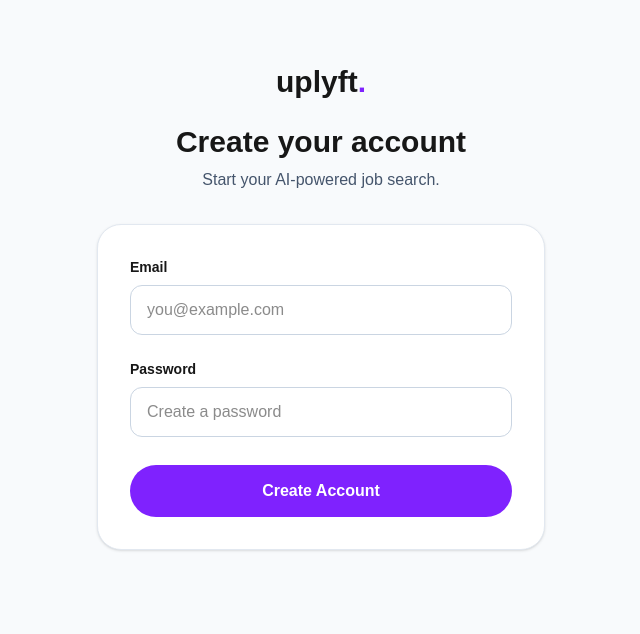
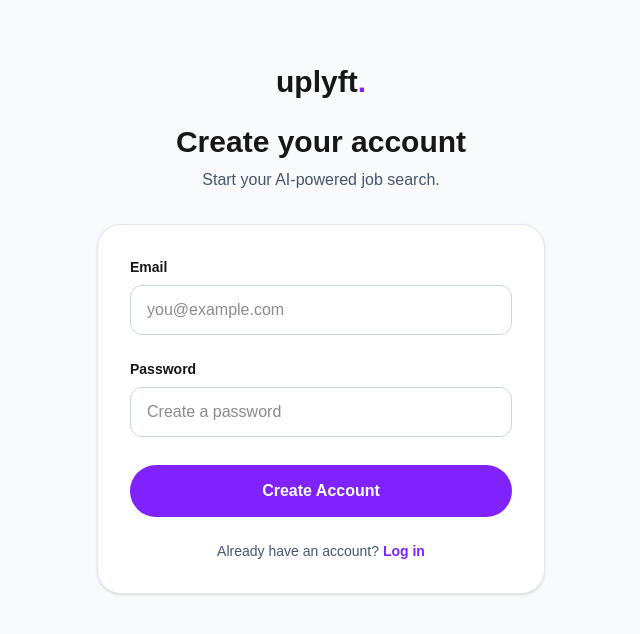
Before and after one commit to ajgray336/uplyft, a Next.js app: page /signup in a window 1280 px wide. Shown: the top 634 px of the page, without its empty margins (319-959 px from the left). Built offline with nearby package versions, Linux system fonts and the light colour scheme; no server answers.

Commit message:
Require email confirmation before login

```diff
--- a/src/app/signup/page.tsx
+++ b/src/app/signup/page.tsx
@@ -1,11 +1,9 @@
 "use client";
 
 import { useState } from "react";
-import { useRouter } from "next/navigation";
 import { createClient } from "@/lib/supabase/client";
 
 export default function SignUpPage() {
-  const router = useRouter();
   const supabase = createClient();
 
   const [email, setEmail] = useState("");
@@ -15,12 +13,16 @@
 
   async function handleSignUp(e: React.FormEvent) {
     e.preventDefault();
+
     setLoading(true);
     setMessage("");
 
     const { error } = await supabase.auth.signUp({
       email,
       password,
+      options: {
+        emailRedirectTo: `${window.location.origin}/login`,
+      },
     });
 
     setLoading(false);
@@ -30,8 +32,9 @@
       return;
     }
 
-    setMessage("Account created. Check your email to confirm your account.");
-    router.push("/dashboard");
+    setMessage(
+      "Account created! Check your email and click the confirmation link before logging in."
+    );
   }
 
   return (
@@ -95,6 +98,16 @@
               {message}
             </p>
           )}
+
+          <p className="mt-6 text-center text-sm text-slate-600">
+            Already have an account?{" "}
+            <a
+              href="/login"
+              className="font-bold text-violet-600"
+            >
+              Log in
+            </a>
+          </p>
         </form>
       </div>
     </main>
```
